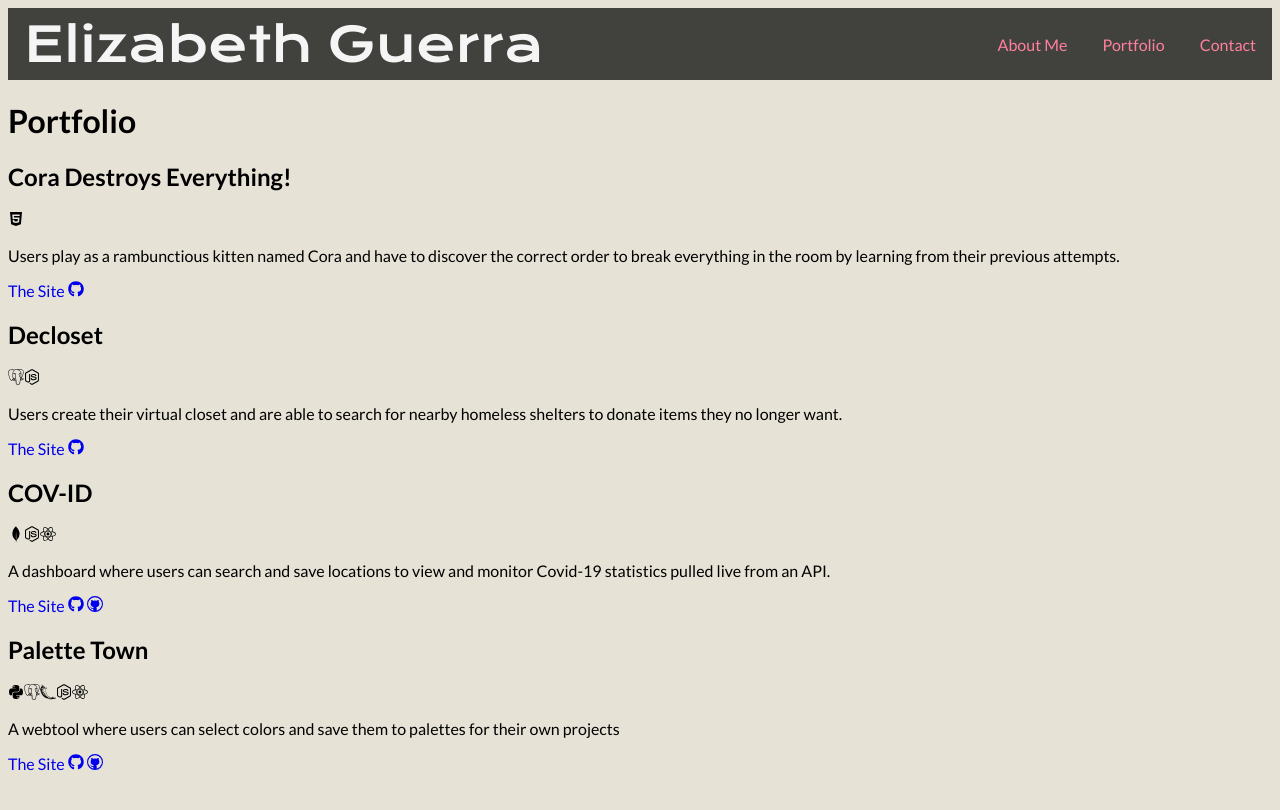
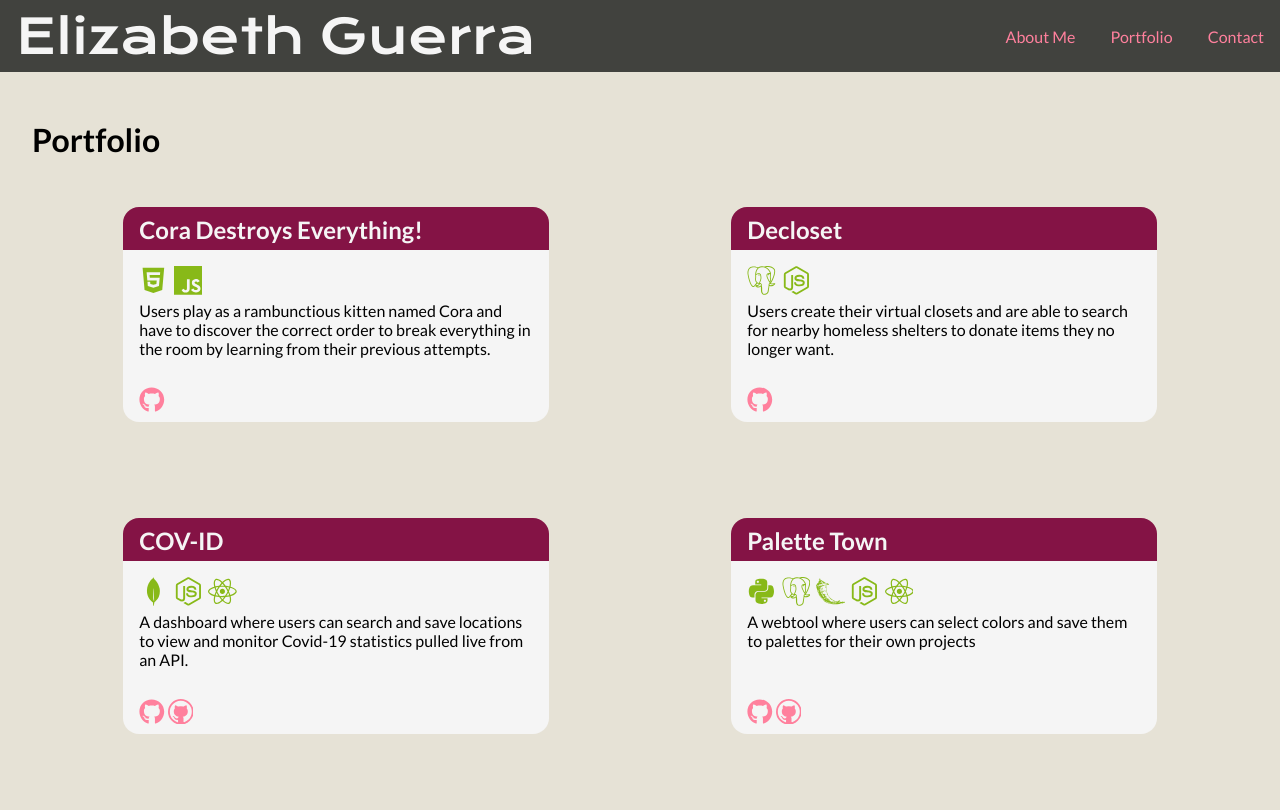
Before and after one commit to ecguerra/Portfolio, a React (Create React App) app: page /portfolio in a window 1280 px wide. Shown: the top 810 px of the page. Built offline with nearby package versions, Linux system fonts and the light colour scheme.

Commit message:
styled portfolio page

```diff
--- a/src/components/Portfolio.js
+++ b/src/components/Portfolio.js
@@ -1,40 +1,64 @@
 import { FaHtml5, FaGithub, FaNodeJs, FaReact, FaPython } from 'react-icons/fa'
 import { VscGithub} from 'react-icons/vsc'
-import { SiPostgresql, SiMongodb, SiFlask } from 'react-icons/si'
+import { SiPostgresql, SiMongodb, SiFlask, SiJavascript } from 'react-icons/si'
+
+import '../css/Portfolio.css'
 
 const Portfolio = () => {
     return(
-        <div>
+        <div className='portfolio-container'>
             <h1>Portfolio</h1>
-            <div>
-                <h2>Cora Destroys Everything!</h2>
-                <div><FaHtml5 /></div>
+            <div className='card-container'>
+                <div className='card'>
+                    <div className='card-top'>
+                        <a target='_blank' rel='noreferrer' href='https://ecguerra.github.io/Bruno-ElizabethGuerra_P1/index.html'><h2>Cora Destroys Everything!</h2></a>
+                    </div>
+                    <div className='card-middle'>
+                        <div className='stack-icons'><FaHtml5 />{' '}<SiJavascript /></div>
                         <p>Users play as a rambunctious kitten named Cora and have to discover the correct order to break everything in the room by learning from their previous attempts.</p>
-                <a target='_blank' rel='noreferrer' href='https://ecguerra.github.io/Bruno-ElizabethGuerra_P1/index.html'>The Site</a> {' '}
+                    </div>
+                    <div className='card-bottom'>
                         <a target='_blank' rel='noreferrer' href='https://github.com/ecguerra/Bruno-ElizabethGuerra_P1'><FaGithub /></a>
                     </div>
-            <div>
-                <h2>Decloset</h2>
-                <div><SiPostgresql /><FaNodeJs /></div>
-                <p>Users create their virtual closet and are able to search for nearby homeless shelters to donate items they no longer want.</p>
-                <a target='_blank' rel='noreferrer' href='https://decloset.herokuapp.com/'>The Site</a>{' '}
+                </div>
+                <div className='card'>
+                    <div className='card-top'>
+                        <a target='_blank' rel='noreferrer' href='https://decloset.herokuapp.com/'><h2>Decloset</h2></a>
+                    </div>
+                    <div className='card-middle'>
+                        <div className='stack-icons'><SiPostgresql />{' '}<FaNodeJs /></div>
+                        <p>Users create their virtual closets and are able to search for nearby homeless shelters to donate items they no longer want.</p>
+                    </div>
+                    <div className='card-bottom'>
                         <a target='_blank' rel='noreferrer' href='https://github.com/ecguerra/Project_2_GA'><FaGithub /></a>
                     </div>
-            <div>
-                <h2>COV-ID</h2>
-                <div><SiMongodb /><FaNodeJs /><FaReact /></div>
+                </div>
+                <div className='card'>
+                    <div className='card-top'>
+                        <a target='_blank' rel='noreferrer' href='https://cov-id.netlify.app/'><h2>COV-ID</h2></a>
+                    </div>
+                    <div className='card-middle'>
+                        <div className='stack-icons'><SiMongodb />{' '}<FaNodeJs />{' '}<FaReact /></div>
                         <p>A dashboard where users can search and save locations to view and monitor Covid-19 statistics pulled live from an API.</p>
-                <a target='_blank' rel='noreferrer' href='https://cov-id.netlify.app/'>The Site</a> {' '}
+                    </div>
+                    <div className='card-bottom'>
                         <a target='_blank' rel='noreferrer' href='https://github.com/ecguerra/team-6-frontend'><FaGithub /></a>{' '}
                         <a target='_blank' rel='noreferrer' href='https://github.com/ecguerra/Team-6-backend'><VscGithub /></a>
                     </div>
-            <div>
-                <h2>Palette Town</h2>
-                <div><FaPython /><SiPostgresql /><SiFlask /><FaNodeJs /><FaReact /></div>
+                </div>
+                <div className='card'>
+                    <div className='card-top'>
+                        <a target='_blank' rel='noreferrer' href='https://palettetown.netlify.app/'><h2>Palette Town</h2></a>
+                    </div>
+                    <div className='card-middle'>
+                        <div className='stack-icons'><FaPython />{' '}<SiPostgresql />{' '}<SiFlask />{' '}<FaNodeJs />{' '}<FaReact /></div>
                         <p>A webtool where users can select colors and save them to palettes for their own projects</p>
-                <a target='_blank' rel='noreferrer' href='https://palettetown.netlify.app/'>The Site</a> {' '}
+                    </div>
+                    <div className='card-bottom'>
                         <a target='_blank' rel='noreferrer' href='https://github.com/ecguerra/Project_4_frontend'><FaGithub /></a> {' '}
                         <a target='_blank' rel='noreferrer' href='https://github.com/ecguerra/Project_4_backend'><VscGithub /></a> {' '}
+                    </div>
+                </div>
             </div>
         </div>
     )
--- a/src/css/App.css
+++ b/src/css/App.css
@@ -6,6 +6,12 @@
     --neutral-dk: #41423E;
     --neutral-lt: #e6e2d6;
     --neutral-pop: whitesmoke;
+}
+
+*,*::before,*::after {
+    padding: 0;
+    margin: 0;
+    box-sizing: border-box;
 }
 
 html, body {
--- /dev/null
+++ b/src/css/Portfolio.css
@@ -0,0 +1,75 @@
+:root {
+    --main: #841345;
+    --accent1: #26B0D5;
+    --accent2: #88B918;
+    --pop: #FF809D;
+    --neutral-dk: #41423E;
+    --neutral-lt: #e6e2d6;
+    --neutral-pop: whitesmoke;
+}
+
+.portfolio-container {
+    height: 100vh;
+    display: flex;
+    flex-direction: column;
+    justify-content: flex-start;
+    align-items: flex-start;
+    padding: 3rem 2rem;
+}
+
+.card-container {
+    display: flex;
+    justify-content: space-around;
+    flex-wrap: wrap;
+    width: 100%;
+}
+
+.card {
+    display: flex;
+    flex-direction: column;
+    width: 35%;
+    margin: 3rem;
+}
+
+.card:hover {
+    box-shadow: 0 14px 28px rgba(0, 0, 0, 0.25), 0 10px 10px rgba(0, 0, 0, 0.22);
+    border-radius: 1rem;
+}
+
+.card-top {
+    width: 100%;
+    height: 20%;
+    background-color: var(--main);
+    border-radius: 1rem 1rem 0 0;
+    padding: 0.5rem 1rem;
+}
+
+.card-top a:any-link {
+    color: var(--neutral-pop)
+}
+
+.card-middle {
+    background-color: var(--neutral-pop);
+    width: 100%;
+    height: 60%;
+    overflow: auto;
+    padding: 1rem;
+}
+
+.stack-icons {
+    color: var(--accent2);
+    font-size: 1.8rem;
+}
+
+.card-bottom {
+    background-color: var(--neutral-pop);
+    width: 100%;
+    height: 20%;
+    padding: 0.5rem 1rem;
+    border-radius: 0 0 1rem 1rem;
+}
+
+.card-bottom a:any-link {
+    color: var(--pop);
+    font-size: 1.6rem;
+}
```
Lines whose indentation alone changed are shown as unchanged.
